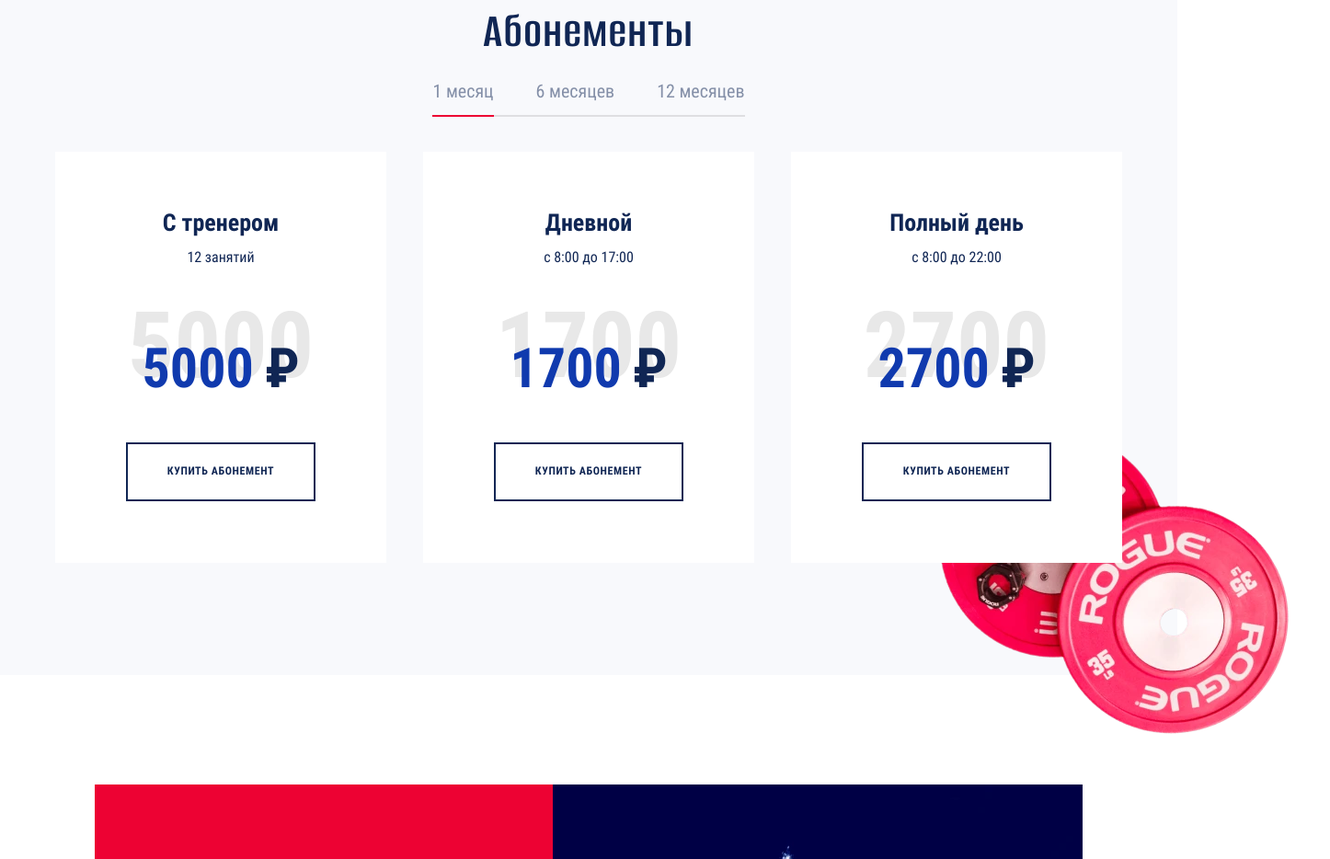
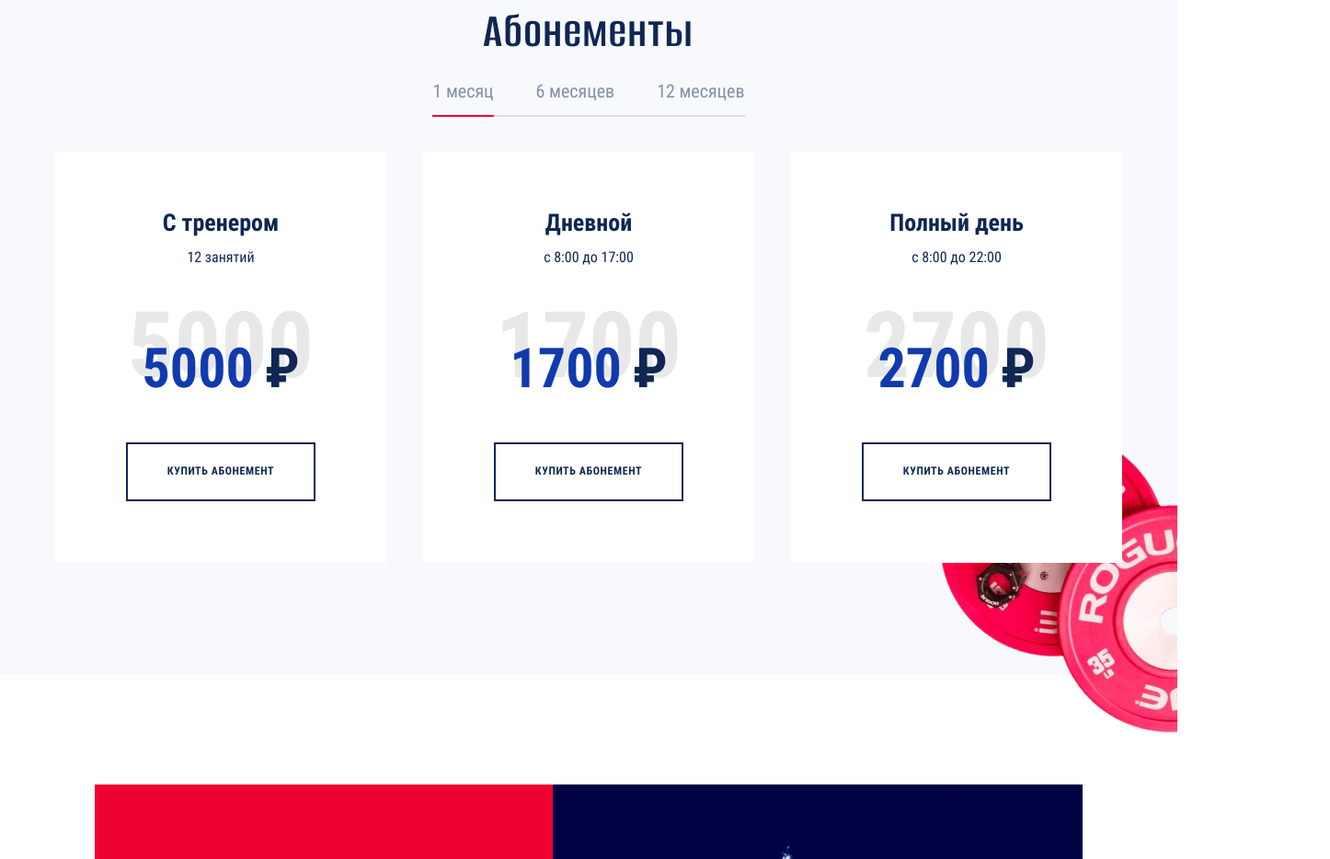
Before and after one commit to IvanDolgikh/Fitness, a website: page source/index.html in a window 1280 px wide. Shown: the part 1633-2567 px from the top of the page at 92% size, 1446 px wide, since content can reach past the window. Drawn offline with nearby package versions, Linux system fonts and the light colour scheme; files that its build step writes are made by us from their sources; files whose address does not match are found by name.

Commit message:
Version 8

```diff
--- a/source/index.html
+++ b/source/index.html
@@ -93,16 +93,17 @@
       </div>
     </section>
 
-    <section class="subscription">
-      <div id="subscription" class="subscription__container">
-        <h2 class="subscription__title">Абонементы</h2>
-
+    <div class="main-container__image-wrapper">
       <picture>
         <source type="image/webp" media="(max-width: 1199px)" srcset="img/gym/pancakes-tablet.webp 1x, img/gym/pancakes-tablet@2x.webp 2x" width="289" height="345">
         <source type="image/webp" srcset="img/gym/pancakes-desktop.webp 1x, img/gym/pancakes-desktop@2x.webp 2x" width="321" height="384">
         <source media="(max-width: 1199px)" srcset="img/gym/pancakes-tablet.png 1x, img/gym/pancakes-tablet@2x.png 2x" width="289" height="345">
-          <img class="subscription__image" src="img/gym/pancakes-desktop.png" srcset="img/gym/pancakes-desktop@2x.png 2x" width="321" height="384" alt="Наш зал.">
+        <img class="main-container__image" src="img/gym/pancakes-desktop.png" srcset="img/gym/pancakes-desktop@2x.png 2x" width="321" height="384" alt="Наш зал.">
       </picture>
+
+      <section class="subscription">
+        <div id="subscription" class="subscription__container">
+          <h2 class="subscription__title">Абонементы</h2>
 
           <div class="subscription-tabs no-transition-global" data-tabs="parent" data-delay="300" data-height="max">
             <div class="subscription-tabs__controls" data-tabs="controls">
@@ -282,7 +283,7 @@
 
         </div>
       </section>
-
+    </div>
 
     <section class="coaches">
       <h2>Тренеры</h2>
--- /dev/null
+++ b/source/sass/blocks/main-container.scss
@@ -0,0 +1,22 @@
+.main-container__image-wrapper {
+  position: relative;
+  overflow: hidden;
+}
+
+.main-container__image {
+  display: block;
+  position: absolute;
+  bottom: 37%;
+  right: -13%;
+  width: auto;
+  height: auto;
+
+  @include vp-1199 {
+    bottom: 16%;
+    right: -10%;
+  }
+
+  @include vp-767 {
+    display: none;
+  }
+}
--- a/source/sass/blocks/subscription.scss
+++ b/source/sass/blocks/subscription.scss
@@ -42,21 +42,3 @@
     padding-right: 10px;
   }
 }
-
-.subscription__image {
-  display: block;
-  position: absolute;
-  bottom: -17%;
-  right: -13%;
-  width: auto;
-  height: auto;
-
-  @include vp-1199 {
-    bottom: -7%;
-    right: -10%;
-  }
-
-  @include vp-767 {
-    display: none;
-  }
-}
--- a/source/sass/style.scss
+++ b/source/sass/style.scss
@@ -20,6 +20,7 @@
 @import "blocks/custom-input";
 @import "blocks/main-header";
 @import "blocks/promo";
+@import "blocks/main-container";
 @import "blocks/gym";
 @import "blocks/main-footer";
 @import "blocks/subscription";
```
Also changed, not shown: build/css/style.css, build/css/style.min.css, build/index.html, 1 other file. Lines whose indentation alone changed are shown as unchanged.
